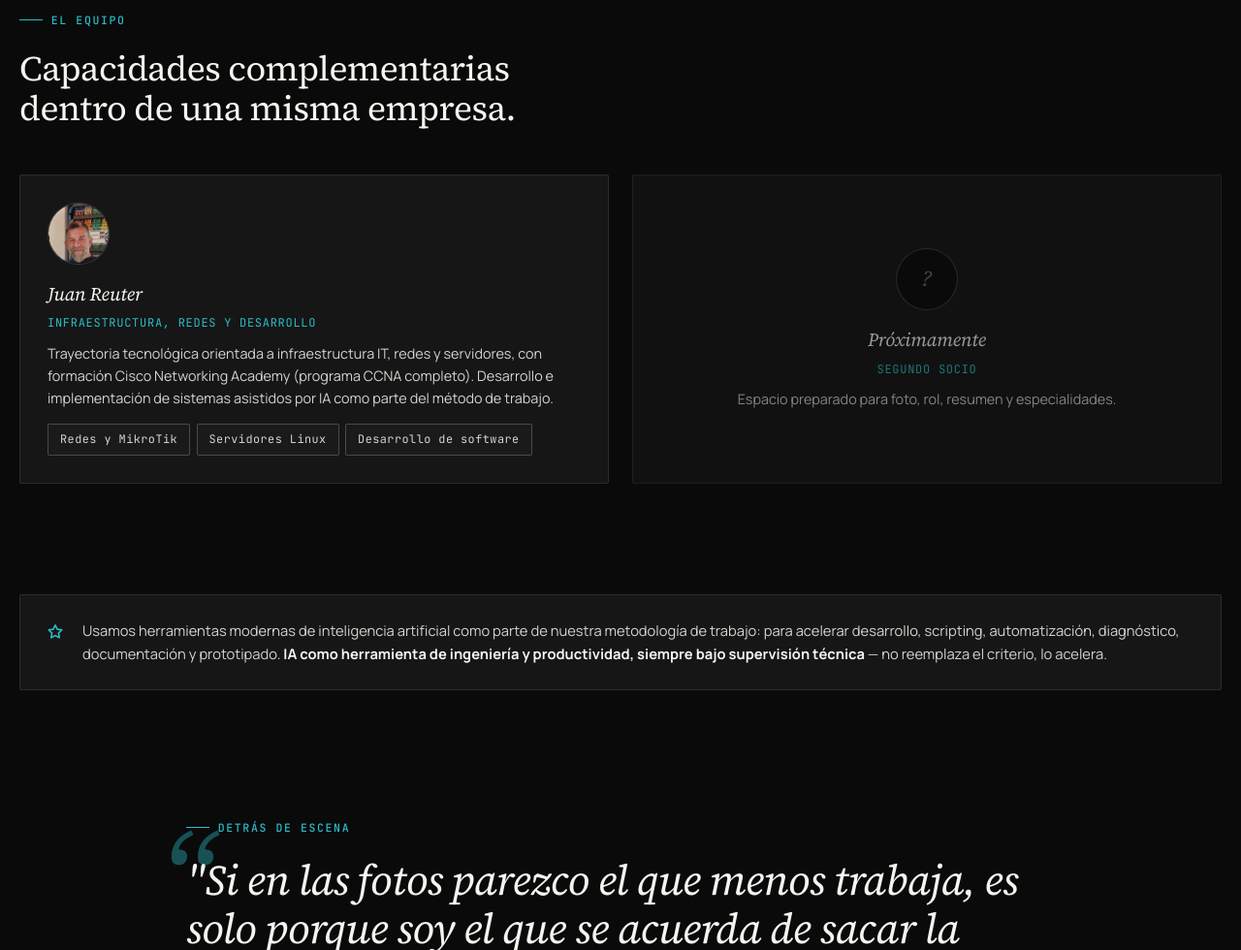
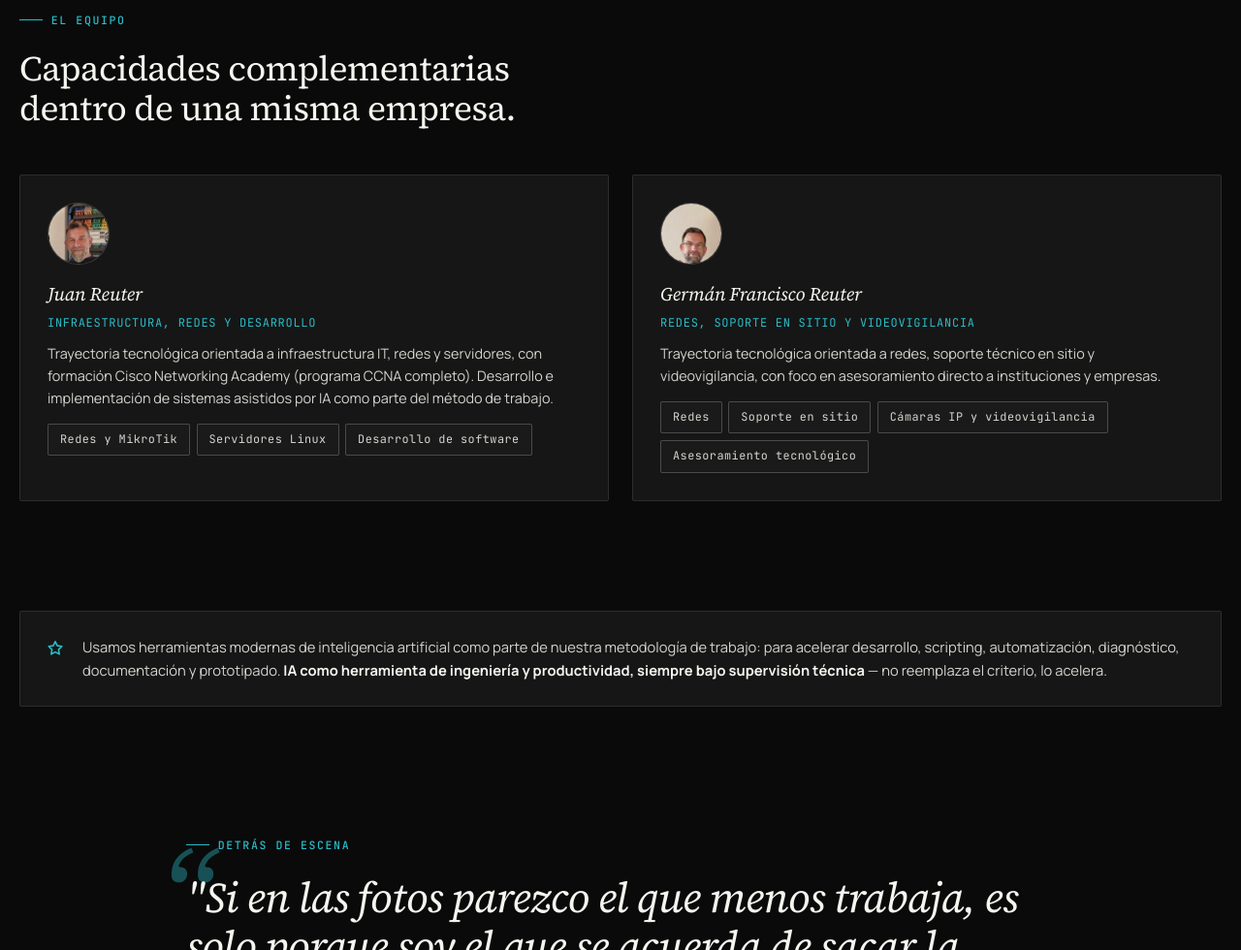
Before and after one commit to juanreuter/ASTRO-WEB, an Astro site: page /nosotros in a window 1280 px wide. Shown: the part 3063-4043 px from the top of the page at 97% size. Built offline with nearby package versions, Linux system fonts and the light colour scheme; Astro itself is replaced by a stand-in of ours.

Commit message:
Completar ficha de Germán Francisco Reuter en El equipo
Datos confirmados por el usuario: redes, soporte en sitio, videovigilancia/
cámaras IP y asesoramiento tecnológico. Foto real ya recortada en el commit
anterior. Ya no queda ningún placeholder pendiente en la sección de equipo.

```diff
--- a/src/pages/nosotros.astro
+++ b/src/pages/nosotros.astro
@@ -12,7 +12,7 @@ const numbers = [
 ];
 
 // Placeholders preparados para recibir foto/nombre/rol/resumen/especialidades/LinkedIn
-// de cada socio. Datos de Juan confirmados; el segundo socio queda a completar.
+// de cada socio. Datos de Juan y Germán confirmados por el usuario.
 const team = [
   {
     name: "Juan Reuter",
@@ -24,11 +24,12 @@ const team = [
     linkedin: ""
   },
   {
-    name: "",
-    role: "",
-    photo: "",
-    summary: "",
-    specialties: [],
+    name: "Germán Francisco Reuter",
+    role: "Redes, soporte en sitio y videovigilancia",
+    photo: "/images/team/socio.png",
+    summary:
+      "Trayectoria tecnológica orientada a redes, soporte técnico en sitio y videovigilancia, con foco en asesoramiento directo a instituciones y empresas.",
+    specialties: ["Redes", "Soporte en sitio", "Cámaras IP y videovigilancia", "Asesoramiento tecnológico"],
     linkedin: ""
   }
 ];
```
Also changed, not shown: 1 other file.
